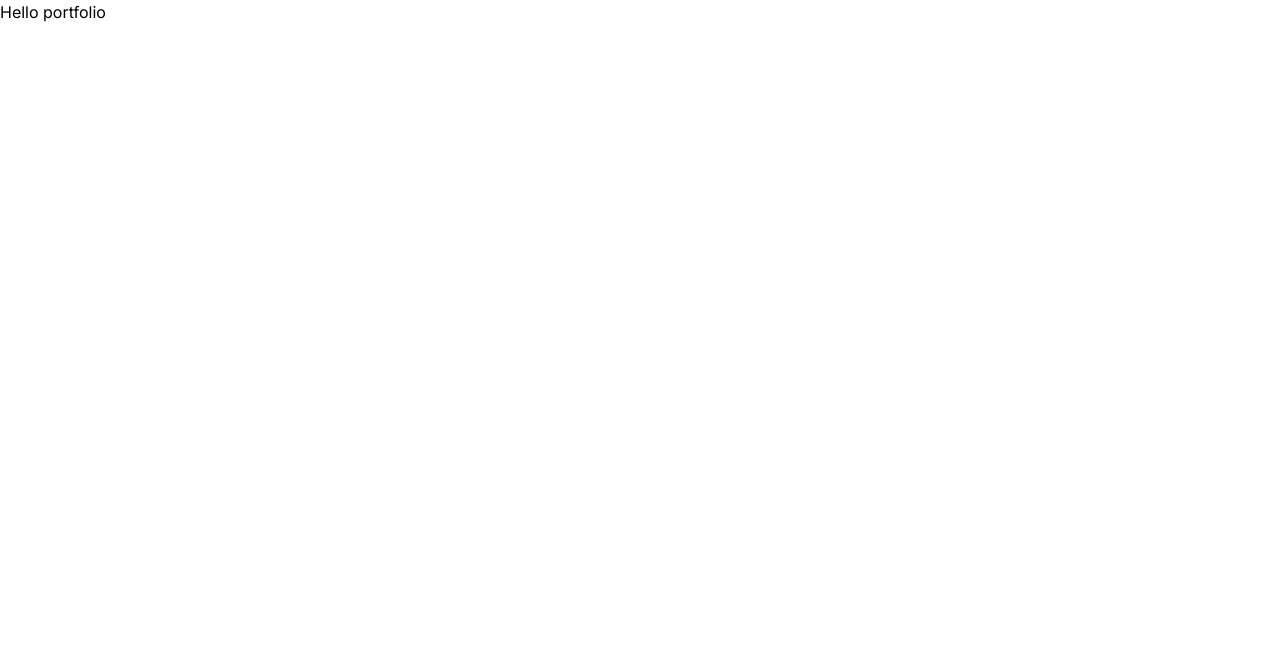
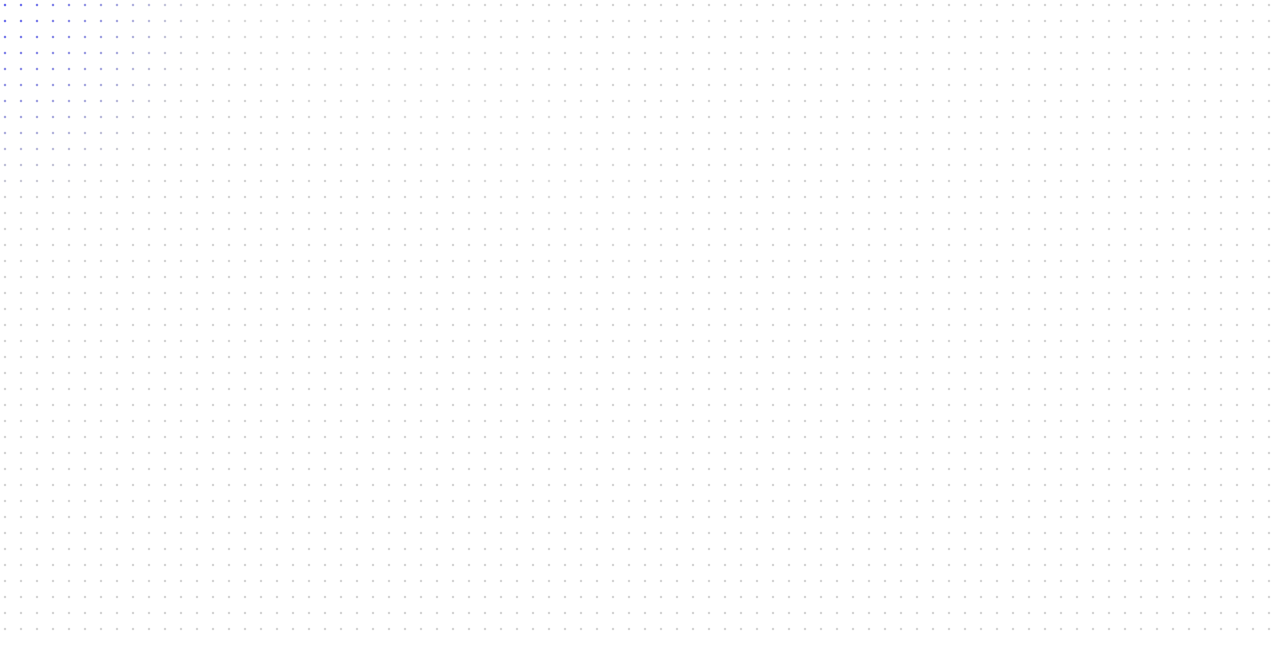
Before and after one commit to shafiul-osd/shafiul, a Next.js app: page / in a window 1280 px wide. Shown: the top 668 px of the page. Built offline with nearby package versions, Linux system fonts and the light colour scheme.

Commit message:
Bg Effect and Spotlight added

```diff
--- a/package.json
+++ b/package.json
@@ -9,6 +9,9 @@
     "lint": "next lint"
   },
   "dependencies": {
+    "@tsparticles/engine": "^3.4.0",
+    "@tsparticles/react": "^3.0.0",
+    "@tsparticles/slim": "^3.4.0",
     "clsx": "^2.1.1",
     "framer-motion": "^11.2.12",
     "mini-svg-data-uri": "^1.4.4",
--- a/src/app/layout.tsx
+++ b/src/app/layout.tsx
@@ -1,7 +1,10 @@
+
 import type { Metadata } from "next";
 import { Inter } from "next/font/google";
 import "./globals.css";
 import { ThemeProvider } from "@/components/theme-provider";
+
+import { Background } from "@/components/ui/Background";
 
 const inter = Inter({ subsets: ["latin"] });
 
@@ -20,11 +23,13 @@ export default function RootLayout({
       <body className={inter.className}>
         <ThemeProvider
           attribute="class"
-          defaultTheme="system"
+          defaultTheme="light"
           enableSystem
           disableTransitionOnChange
         >
-          {children}
+          <div>
+          <Background>{children}</Background>
+          </div>
         </ThemeProvider>
       </body>
     </html>
--- a/src/app/page.tsx
+++ b/src/app/page.tsx
@@ -1,9 +1,14 @@
-import Image from "next/image";
+"use client"
+import { LightEffect } from "@/components/LightEffect/LightEffect";
+import SectionTitle from "@/components/SectionTitle/SectionTitle";
+import { Background ,Highlight} from "@/components/ui/Background";
+import { Spotlight } from "@/components/ui/Spotlight";
+import { motion } from "framer-motion";
 
 export default function Home() {
   return (
-    <main>
-      Hello portfolio
+    <main className="h-screen">
+      <LightEffect/>
     </main>
   );
 }
--- /dev/null
+++ b/src/components/LightEffect/LightEffect.tsx
@@ -0,0 +1,15 @@
+import React from "react";
+import { cn } from "@/utils/cn";
+import { Spotlight } from "../ui/Spotlight";
+
+
+export function LightEffect() {
+  return (
+    <div className="h-[40rem] w-screen rounded-md flex md:items-center md:justify-center bg-transparent antialiased bg-grid-white/[0.02] relative overflow-hidden">
+      <Spotlight
+        className="-top-40 left-0 md:left-60 md:-top-20"
+        fill="white"
+      />
+    </div>
+  );
+}
--- /dev/null
+++ b/src/components/SectionTitle/SectionTitle.tsx
@@ -0,0 +1,23 @@
+import React, { Children } from "react";
+
+const SectionTitle = ({title}:{title : string}) => {
+  return (
+    <div>
+      <div className=" bg-transparent flex flex-col items-center justify-center ">
+        <h1 className="md:text-2xl text-xl lg:text-3xl font-bold text-center text-white my-2">
+          {title || "title"}
+        </h1>
+        <div className="relative w-[40rem]  ">
+          <div className="absolute inset-x-20 top-0 bg-gradient-to-r from-transparent via-indigo-500 to-transparent h-[2px] w-3/4 blur-sm" />
+          <div className="absolute inset-x-20 top-0 bg-gradient-to-r from-transparent via-indigo-500 to-transparent h-px w-3/4" />
+          <div className="absolute inset-x-60 top-0 bg-gradient-to-r from-transparent via-sky-500 to-transparent h-[5px] w-1/4 blur-sm" />
+          <div className="absolute inset-x-60 top-0 bg-gradient-to-r from-transparent via-sky-500 to-transparent h-px w-1/4" />
+
+          <div className="absolute inset-0 w-full h-full bg-black [mask-image:radial-gradient(350px_200px_at_top,transparent_20%,white)]"></div>
+        </div>
+      </div>
+    </div>
+  );
+};
+
+export default SectionTitle;
--- /dev/null
+++ b/src/components/ui/Background.tsx
@@ -0,0 +1,96 @@
+"use client";
+import { cn } from "@/utils/cn";
+import { useMotionValue, motion, useMotionTemplate } from "framer-motion";
+import React from "react";
+
+export const Background = ({
+  children,
+  className,
+  containerClassName,
+}: {
+  children: React.ReactNode;
+  className?: string;
+  containerClassName?: string;
+}) => {
+  let mouseX = useMotionValue(0);
+  let mouseY = useMotionValue(0);
+
+  function handleMouseMove({
+    currentTarget,
+    clientX,
+    clientY,
+  }: React.MouseEvent<HTMLDivElement>) {
+    if (!currentTarget) return;
+    let { left, top } = currentTarget.getBoundingClientRect();
+
+    mouseX.set(clientX - left);
+    mouseY.set(clientY - top);
+  }
+  return (
+    <div
+      className={cn(
+        "relative h-[40rem] flex items-center bg-white dark:bg-black justify-center w-full group",
+        containerClassName
+      )}
+      onMouseMove={handleMouseMove}
+    >
+      <div className="absolute inset-0 bg-dot-thick-neutral-300 dark:bg-dot-thick-neutral-800  pointer-events-none" />
+      <motion.div
+        className="pointer-events-none bg-dot-thick-indigo-500 dark:bg-dot-thick-indigo-500   absolute inset-0 opacity-0 transition duration-300 group-hover:opacity-100"
+        style={{
+          WebkitMaskImage: useMotionTemplate`
+            radial-gradient(
+              200px circle at ${mouseX}px ${mouseY}px,
+              black 0%,
+              transparent 100%
+            )
+          `,
+          maskImage: useMotionTemplate`
+            radial-gradient(
+              200px circle at ${mouseX}px ${mouseY}px,
+              black 0%,
+              transparent 100%
+            )
+          `,
+        }}
+      />
+
+      <div className={cn("relative z-20", className)}>{children}</div>
+    </div>
+  );
+};
+
+export const Highlight = ({
+  children,
+  className,
+}: {
+  children: React.ReactNode;
+  className?: string;
+}) => {
+  return (
+    <motion.span
+      initial={{
+        backgroundSize: "0% 100%",
+      }}
+      animate={{
+        backgroundSize: "100% 100%",
+      }}
+      transition={{
+        duration: 2,
+        ease: "linear",
+        delay: 0.5,
+      }}
+      style={{
+        backgroundRepeat: "no-repeat",
+        backgroundPosition: "left center",
+        display: "inline",
+      }}
+      className={cn(
+        `relative inline-block pb-1   px-1 rounded-lg bg-gradient-to-r from-indigo-300 to-purple-300 dark:from-indigo-500 dark:to-purple-500`,
+        className
+      )}
+    >
+      {children}
+    </motion.span>
+  );
+};
--- /dev/null
+++ b/src/components/ui/Spotlight.tsx
@@ -0,0 +1,56 @@
+import React from "react";
+import { cn } from "@/utils/cn";
+
+type SpotlightProps = {
+  className?: string;
+  fill?: string;
+};
+
+export const Spotlight = ({ className, fill }: SpotlightProps) => {
+  return (
+    <svg
+      className={cn(
+        "animate-spotlight pointer-events-none absolute z-[1]  h-[169%] w-[138%] lg:w-[84%] opacity-0",
+        className
+      )}
+      xmlns="http://www.w3.org/2000/svg"
+      viewBox="0 0 3787 2842"
+      fill="none"
+    >
+      <g filter="url(#filter)">
+        <ellipse
+          cx="1924.71"
+          cy="273.501"
+          rx="1924.71"
+          ry="273.501"
+          transform="matrix(-0.822377 -0.568943 -0.568943 0.822377 3631.88 2291.09)"
+          fill={fill || "white"}
+          fillOpacity="0.21"
+        ></ellipse>
+      </g>
+      <defs>
+        <filter
+          id="filter"
+          x="0.860352"
+          y="0.838989"
+          width="3785.16"
+          height="2840.26"
+          filterUnits="userSpaceOnUse"
+          colorInterpolationFilters="sRGB"
+        >
+          <feFlood floodOpacity="0" result="BackgroundImageFix"></feFlood>
+          <feBlend
+            mode="normal"
+            in="SourceGraphic"
+            in2="BackgroundImageFix"
+            result="shape"
+          ></feBlend>
+          <feGaussianBlur
+            stdDeviation="151"
+            result="effect1_foregroundBlur_1065_8"
+          ></feGaussianBlur>
+        </filter>
+      </defs>
+    </svg>
+  );
+};
--- a/tailwind.config.ts
+++ b/tailwind.config.ts
@@ -163,24 +163,13 @@ const config = {
     },
   },
   plugins: [
-    require("tailwindcss-animate"),
     addVariablesForColors,
     function ({ matchUtilities, theme }: any) {
       matchUtilities(
         {
-          "bg-grid": (value: any) => ({
+          "bg-dot-thick": (value: any) => ({
             backgroundImage: `url("${svgToDataUri(
-              `<svg xmlns="http://www.w3.org/2000/svg" viewBox="0 0 32 32" width="100" height="100" fill="none" stroke="${value}"><path d="M0 .5H31.5V32"/></svg>`
-            )}")`,
-          }),
-          "bg-grid-small": (value: any) => ({
-            backgroundImage: `url("${svgToDataUri(
-              `<svg xmlns="http://www.w3.org/2000/svg" viewBox="0 0 32 32" width="8" height="8" fill="none" stroke="${value}"><path d="M0 .5H31.5V32"/></svg>`
-            )}")`,
-          }),
-          "bg-dot": (value: any) => ({
-            backgroundImage: `url("${svgToDataUri(
-              `<svg xmlns="http://www.w3.org/2000/svg" viewBox="0 0 32 32" width="16" height="16" fill="none"><circle fill="${value}" id="pattern-circle" cx="10" cy="10" r="1.6257413380501518"></circle></svg>`
+              `<svg xmlns="http://www.w3.org/2000/svg" viewBox="0 0 32 32" width="16" height="16" fill="none"><circle fill="${value}" id="pattern-circle" cx="10" cy="10" r="2.5"></circle></svg>`
             )}")`,
           }),
         },
```
Also changed, not shown: 1 other file (tests, documents, lock files or other folders).
